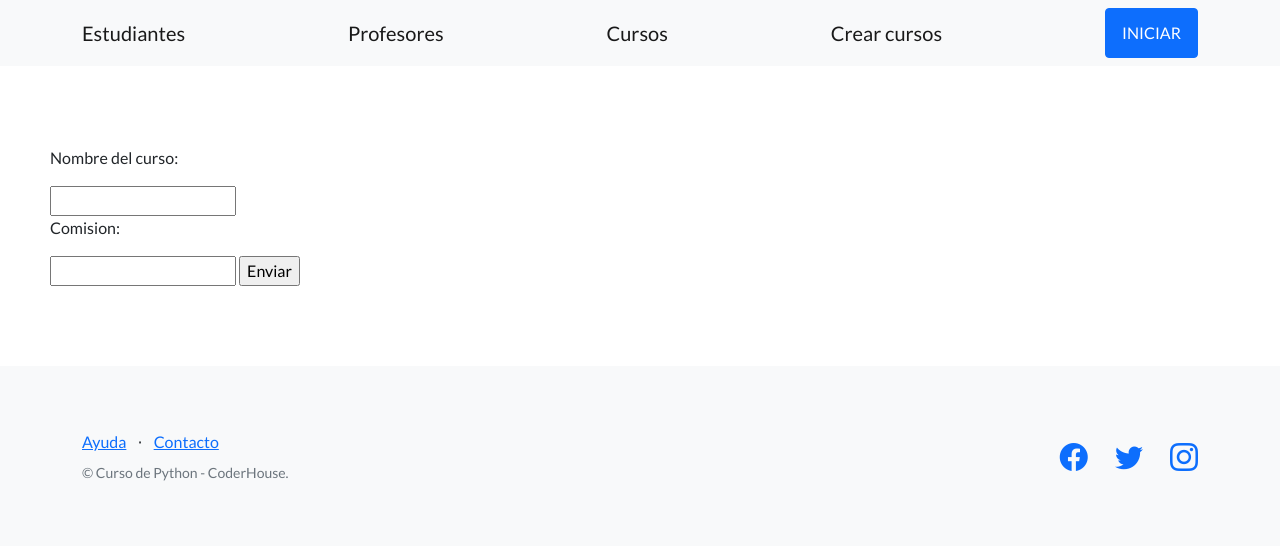
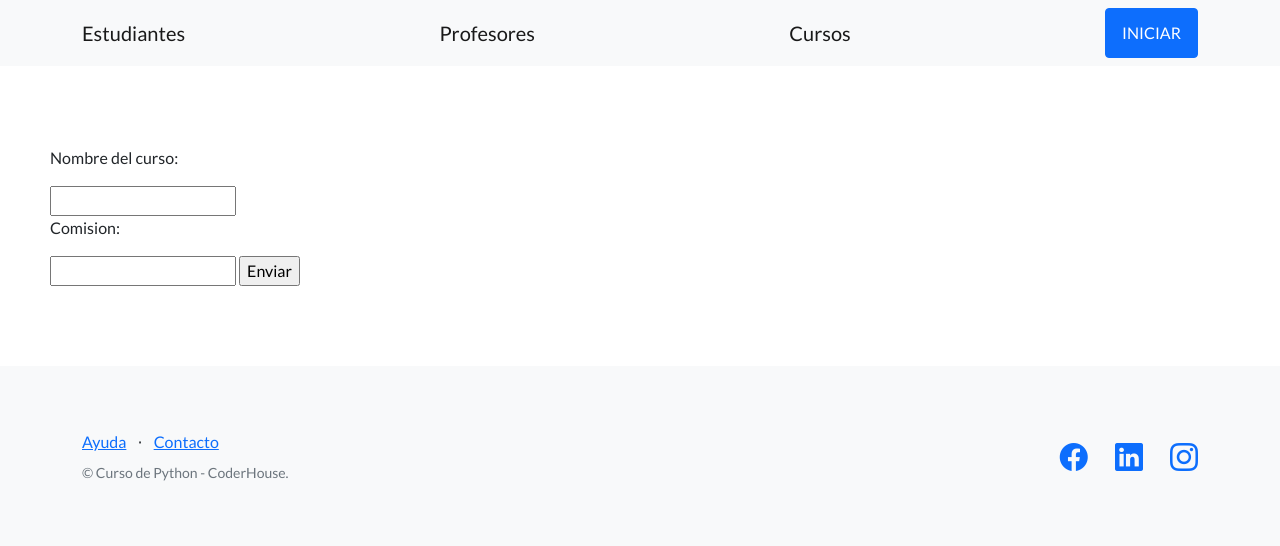
Before and after one commit to Mauro903/Sistema_coder, a Django app: page /plataforma/crear-curso/ in a window 1280 px wide. Shown: the top 546 px of the page. Run offline with Django 4.2, Linux system fonts and the light colour scheme; some libraries are stand-ins or nearby versions.

Commit message:
Agregando añadir cursos y corrigiendo linked in facebook e insta

```diff
--- a/sistema_coder/estudiantes/templates/estudiantes/base.html
+++ b/sistema_coder/estudiantes/templates/estudiantes/base.html
@@ -30,8 +30,7 @@
             <div class="container">
                 <a class="navbar-brand" href="{% url 'listar_alumnos' %}">Estudiantes</a>
                 <a class="navbar-brand" href="{% url 'listar_profesores' %}">Profesores</a>
-                <a class="navbar-brand" href={% url 'listar_cursos' %}>Cursos</a>
-                <a class="navbar-brand" href={% url 'crear_curso' %}>Crear cursos</a>
+                <a class="navbar-brand" href="{% url 'listar_cursos' %}">Cursos</a>
                 <a class="btn btn-primary" href="{% url 'inicio' %}">INICIAR</a>
             </div>
         </nav>
@@ -57,10 +56,10 @@
                     <div class="col-lg-6 h-100 text-center text-lg-end my-auto">
                         <ul class="list-inline mb-0">
                             <li class="list-inline-item me-4">
-                                <a href="#!"><i class="bi-facebook fs-3"></i></a>
+                                <a href="https://www.facebook.com/mauro.p.curlo/"><i class="bi-facebook fs-3"></i></a>
                             </li>
                             <li class="list-inline-item me-4">
-                                <a href="#!"><i class="bi-twitter fs-3"></i></a>
+                                <a href="https://www.linkedin.com/in/mauro-pisani-curlo/"><i class="bi-linkedin fs-3"></i></a>
                             </li>
                             <li class="list-inline-item">
                                 <a href="https://www.instagram.com/mauro.p.curlo/"><i class="bi-instagram fs-3"></i></a>
--- a/sistema_coder/estudiantes/templates/estudiantes/formulario_curso.html
+++ b/sistema_coder/estudiantes/templates/estudiantes/formulario_curso.html
@@ -9,7 +9,7 @@ h1.titulos-coder{
 {% endblock estilos %}
 
 {% block contenido %}
-  <form action="{% url 'crear_curso' %} method="post">
+  <form action= {% url "crear_curso" %} method="post">
     {% csrf_token %}
     <p>Nombre del curso:</p>
     <input type="text" name="nombre">
--- a/sistema_coder/estudiantes/templates/estudiantes/lista_cursos.html
+++ b/sistema_coder/estudiantes/templates/estudiantes/lista_cursos.html
@@ -10,8 +10,10 @@ h1.titulos-coder{
 
 {% block contenido %}
   <div>
-  {% include 'estudiantes/barra_saludo.html' %}
+  {% include "estudiantes/barra_saludo.html" %}
     <h1 class= "titulos-coder">Lista de cursos</h1><!--creamos una clase para poder darle un estilo al titulo-->
+    <a href="{% url "crear_curso" %}">Añadir curso</a>
+    <br><br>
     <ul>
     {% for curso in cursos %}
       <li>{{ curso.nombre }}, {{ curso.comision }}</li>
--- a/sistema_coder/estudiantes/urls.py
+++ b/sistema_coder/estudiantes/urls.py
@@ -1,7 +1,6 @@
 from django.urls import path
 
-from estudiantes.views import (
-    inicio, listar_estudiantes, listar_profesores, listar_cursos, crear_curso)
+from estudiantes.views import inicio, listar_estudiantes, listar_profesores, listar_cursos, crear_curso
 
 
 urlpatterns = [
--- a/sistema_coder/estudiantes/views.py
+++ b/sistema_coder/estudiantes/views.py
@@ -1,4 +1,5 @@
-from django.shortcuts import render
+from django.shortcuts import render, redirect
+from django.urls import reverse
 from django.http import HttpResponse
 from datetime import datetime
 from estudiantes.models import Estudiantes, Profesor, Curso
@@ -7,7 +8,7 @@ def inicio(request):
 
     return render(
         request=request,
-        template_name='estudiantes/iniciar.html',
+        template_name="estudiantes/iniciar.html",
         )
 
 def listar_estudiantes(request):
@@ -16,7 +17,7 @@ def listar_estudiantes(request):
     }
     return render(
         request=request,
-        template_name='estudiantes/Lista_estudiantes.html',
+        template_name="estudiantes/Lista_estudiantes.html",
         context=contexto,
         )
 
@@ -26,7 +27,7 @@ def listar_profesores(request):
     }
     return render(
         request=request,
-        template_name='estudiantes/Lista_profesores.html',
+        template_name="estudiantes/Lista_profesores.html",
         context=contexto,
         )
 
@@ -38,14 +39,18 @@ def listar_cursos(request):
     }
     return render(
         request=request,
-        template_name='estudiantes/Lista_cursos.html',
+        template_name="estudiantes/Lista_cursos.html",
         context=contexto,
         )
 
 def crear_curso(request):
     if request.method == "POST":
-        pass
-    else: #GET
+        data = request.POST
+        curso = Curso(nombre=data["nombre"], comision=data["comision"])
+        curso.save()
+        url_exitosa = reverse("listar_cursos")
+        return redirect(url_exitosa)
+    else:
         return render(
             request=request,
             template_name= 'estudiantes/formulario_curso.html'
```
Also changed, not shown: sistema_coder/db.sqlite3.
